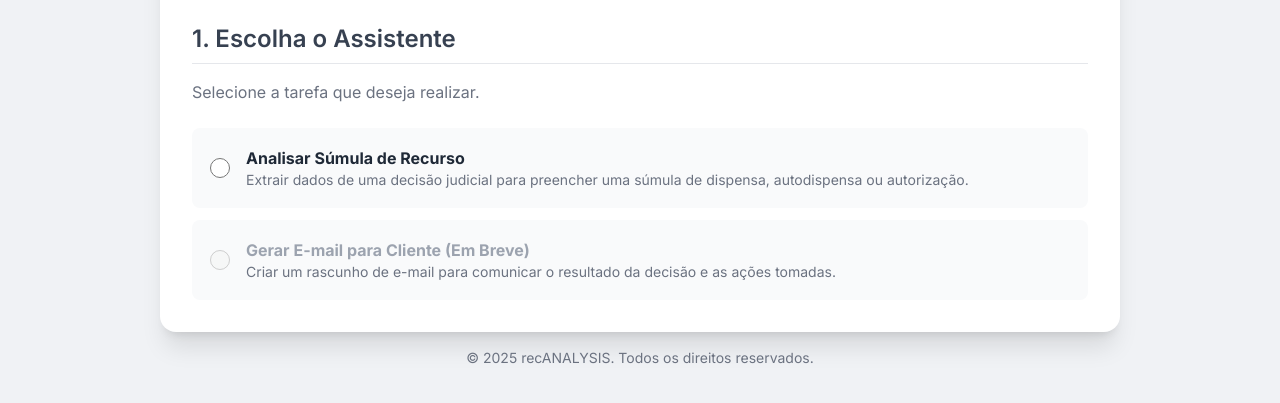
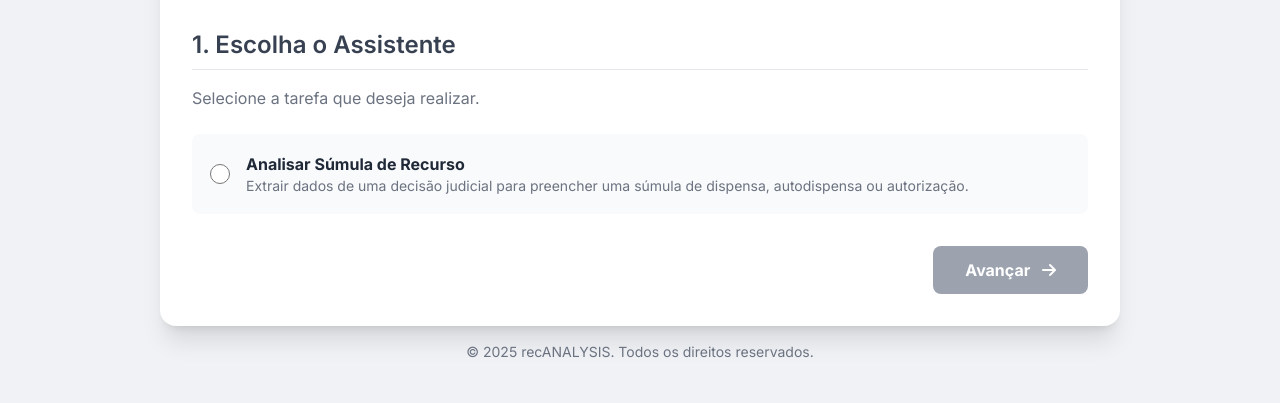
Before and after one commit to jonilsonvilela/monsterfactory, a website: page index.html in a window 1280 px wide. Shown: the part 273-676 px from the top of the page. Drawn offline with nearby package versions, Linux system fonts and the light colour scheme.

Commit message:
Assunto: feat(architecture): Implementa arquitetura modular de assistentes
Corpo:
Este commit refatora a arquitetura base do projeto para um modelo modular e escalável, onde cada assistente de IA é isolado em seu próprio diretório. A mudança visa facilitar a adição de novos assistentes ("monstros") e melhorar a manutenibilidade do código.

O main.py foi simplificado para atuar como um orquestrador, responsável por carregar e executar dinamicamente a lógica do assistente solicitado, sem conter regras de negócio específicas.

Principais Mudanças:

Criação da Estrutura de Assistentes:

Adicionado o diretório assistants/ para abrigar todos os assistentes.

O "Assistente de Dispensa" foi migrado para assistants/dispensa_assistant/, com sua lógica, prompts e schemas devidamente isolados.

Refatoração do Orquestrador (main.py):

main.py foi refatorado para usar importlib para carregar dinamicamente qualquer assistente a partir do seu diretório.

A lógica de negócio de RAG e chamada ao LLM foi movida para o módulo de lógica do assistente (logic.py).

Correções de Bugs e Melhorias:

Corrigido o Dockerfile.training que falhava ao tentar copiar o feedback.db durante o build.

Resolvido o erro de vector_store.pkl não encontrado com a criação do script create_vector_store.py.

Atualizado o endpoint do modelo Gemini para gemini-1.5-flash-latest, corrigindo o erro 404.

Ajustada a lógica do index.html para corrigir a navegação entre etapas e o envio correto dos parâmetros para a API.

Limpeza do Projeto:

Removidos arquivos obsoletos da arquitetura anterior, como graph.py, form_schemas.py, package.json e package-lock.json.

Com esta nova fundação, o projeto está pronto para expandir com a criação de novos assistentes de forma organizada.

```diff
--- a/index.html
+++ b/index.html
@@ -109,13 +109,11 @@
                           <span class="block text-sm text-gray-500">Extrair dados de uma decisão judicial para preencher uma súmula de dispensa, autodispensa ou autorização.</span>
                       </span>
                   </label>
-            <label for="assistant_email" class="flex items-center p-4 w-full bg-gray-50 rounded-lg hover:bg-gray-100 cursor-pointer border-2 border-transparent has-[:checked]:border-blue-600 has-[:checked]:bg-blue-50 transition-all">
-                <input type="radio" id="assistant_email" name="assistantType" value="gerar_email" class="h-5 w-5 text-blue-600 border-gray-300 focus:ring-blue-500" disabled>
-                <span class="ml-4">
-                    <span class="block text-md font-bold text-gray-400">Gerar E-mail para Cliente (Em Breve)</span>
-                    <span class="block text-sm text-gray-500">Criar um rascunho de e-mail para comunicar o resultado da decisão e as ações tomadas.</span>
-                </span>
-            </label>
+                  </div>
+              <div class="mt-8 text-right">
+                  <button id="nextStepBtn" class="bg-blue-600 text-white font-bold py-3 px-8 rounded-lg hover:bg-blue-700 transition duration-300 disabled:bg-gray-400 disabled:cursor-not-allowed" disabled>
+                      Avançar <i class="fas fa-arrow-right ml-2"></i>
+                  </button>
               </div>
           </div>
 
```
Also changed, not shown: 1 other file. Lines whose indentation alone changed are shown as unchanged.
